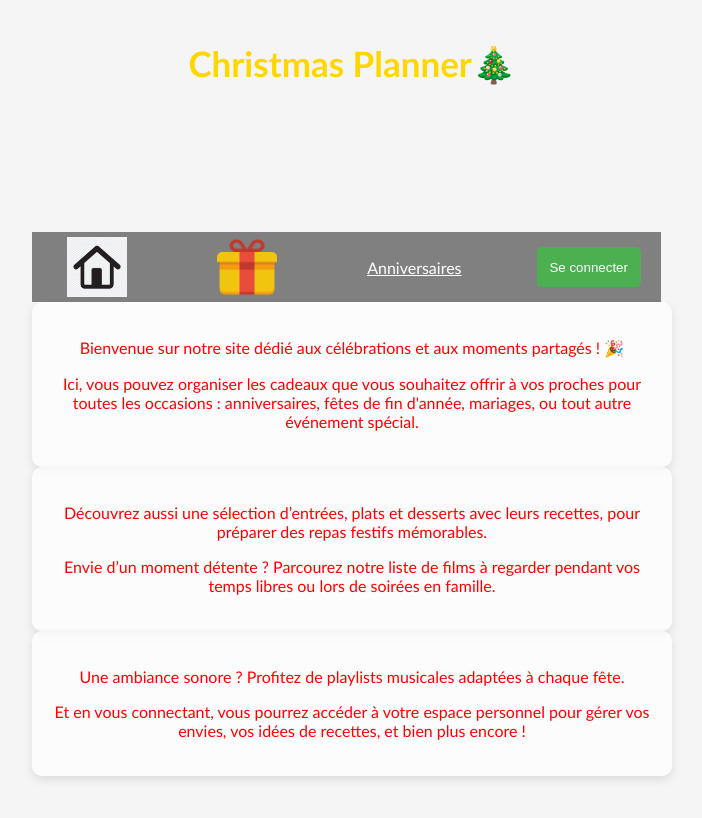
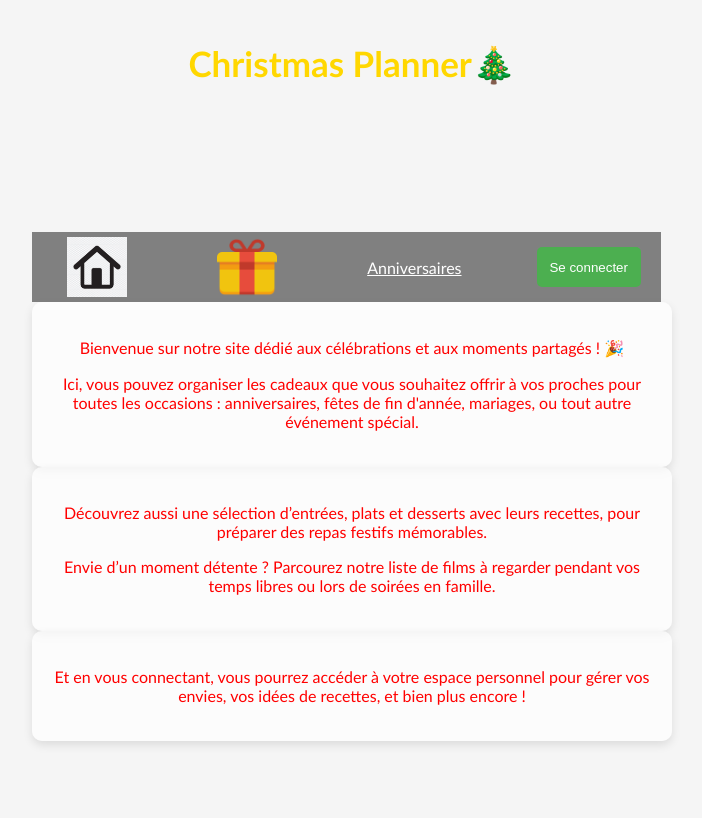
Before and after one commit to laurieswr/giftcadeaux, a React (Vite) app: page / in a window 1280 px wide. Shown: the top 818 px of the page, without its empty margins (288-990 px from the left). Built offline with nearby package versions, Linux system fonts and the light colour scheme.

Commit message:
changement

```diff
--- a/src/accueil/accueil.jsx
+++ b/src/accueil/accueil.jsx
@@ -24,9 +24,6 @@ const Accueil = () => {
 
       <div className='accueilText'>
         <p>
-          Une ambiance sonore ? Profitez de playlists musicales adaptées à chaque fête.
-        </p>
-        <p>
           Et en vous connectant, vous pourrez accéder à votre espace personnel pour gérer vos envies, vos idées de recettes, et bien plus encore !
         </p>
       </div>
```
